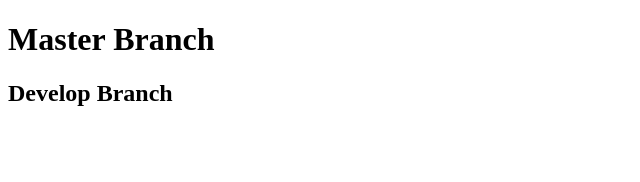
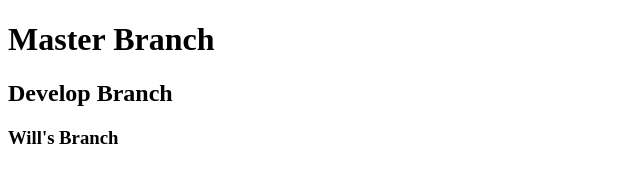
Before and after one commit to wesutton/Server-Side-Node, a plain HTML site: page index.html in a window 1280 px wide. Shown: the whole page, without its empty margins (0-640 px from the left). Drawn offline with Linux system fonts and the light colour scheme.

Commit message:
will's branch

```diff
--- a/index.html
+++ b/index.html
@@ -9,6 +9,7 @@
 <body>
     <h1>Master Branch</h1>
     <h2>Develop Branch</h2>
+    <h3>Will's Branch</h3>
 
 </body>
 </html>
```
